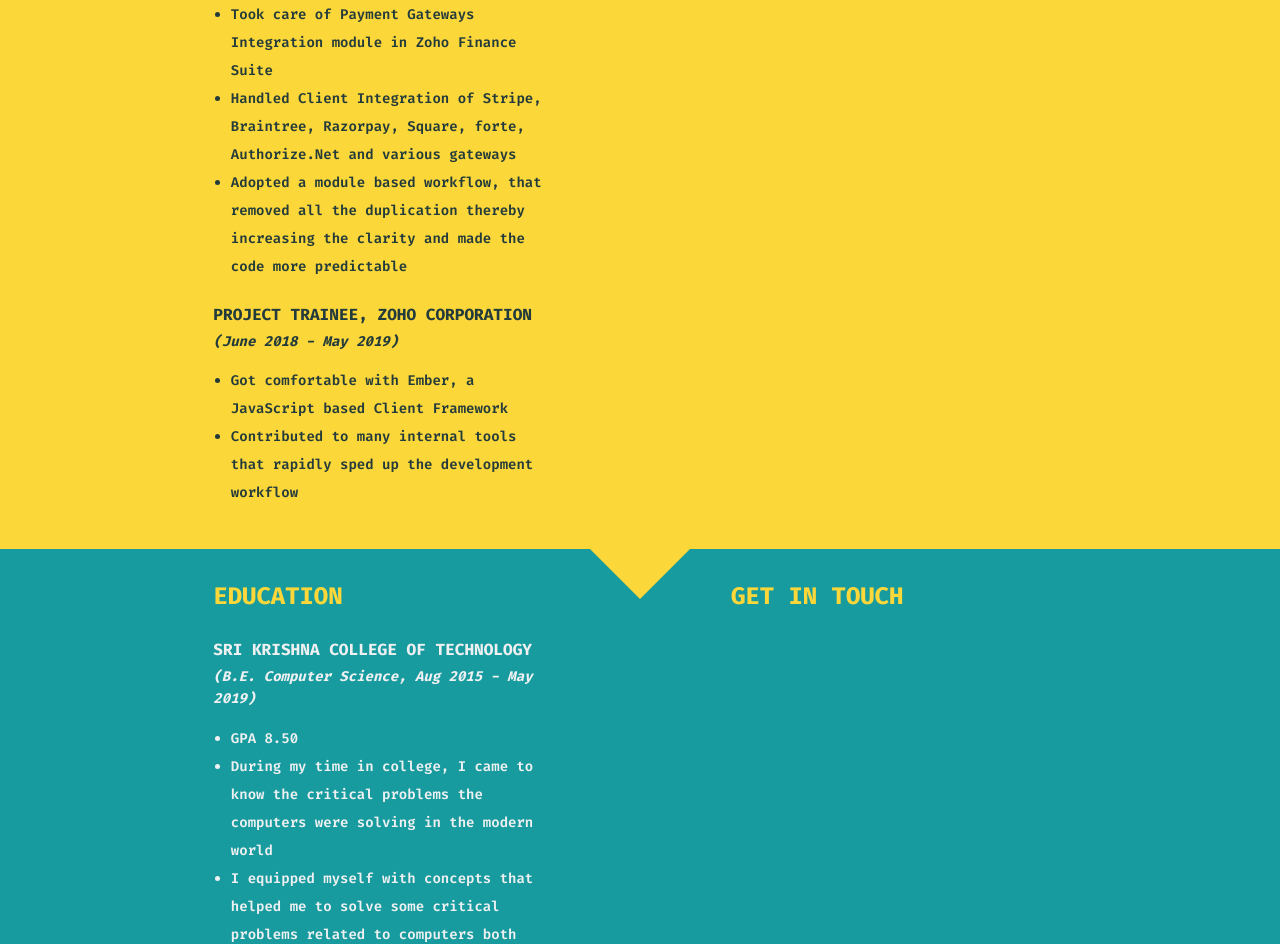
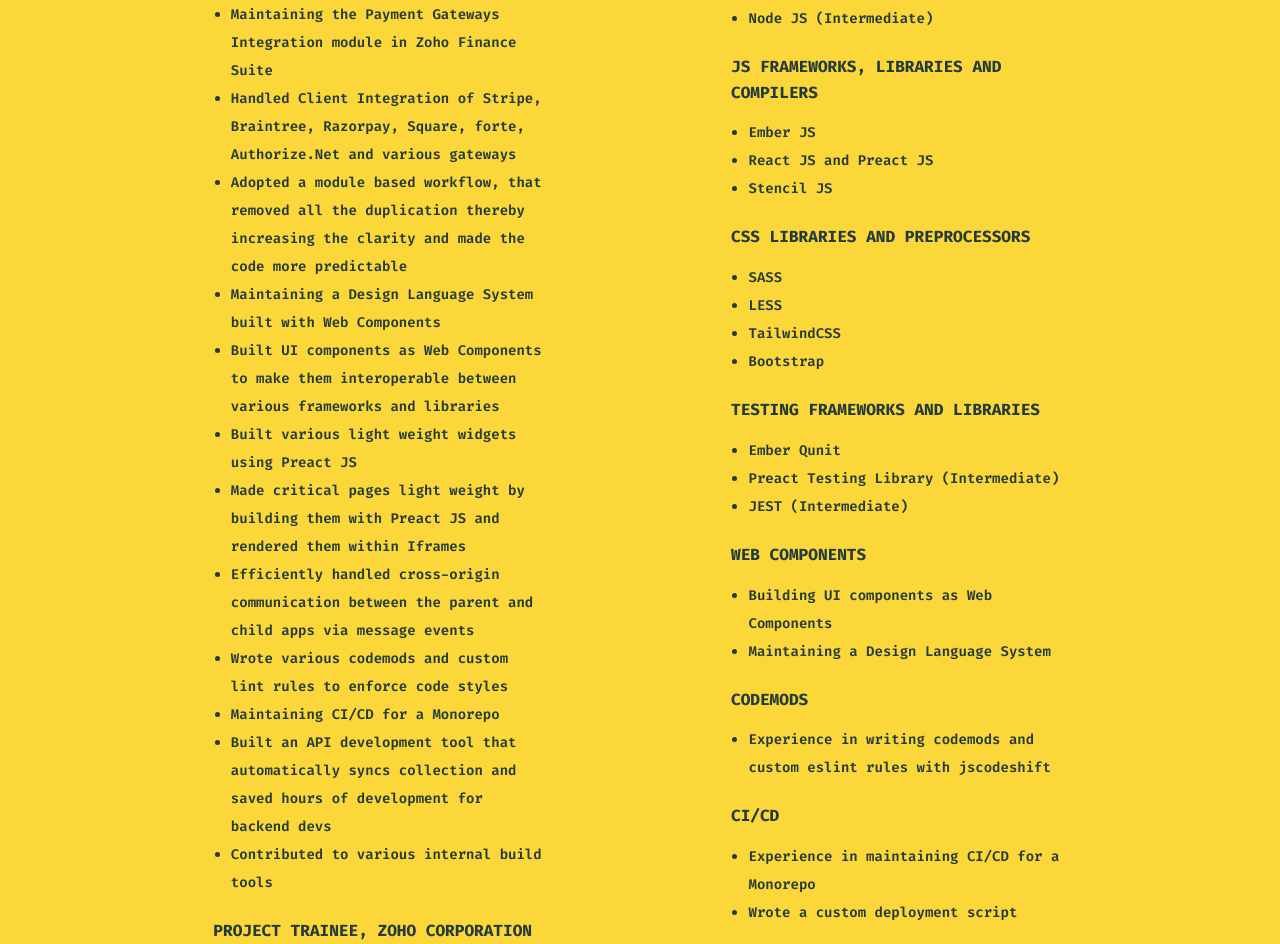
Before and after one commit to Aswathprabhu/profile, a Preact app: page / in a window 1280 px wide. Shown: the part 717-1661 px from the top of the page. Built offline with nearby package versions, Linux system fonts and the light colour scheme.

Commit message:
Adds Skills

```diff
--- a/src/footer.jsx
+++ b/src/footer.jsx
@@ -23,7 +23,7 @@
 
 export default function Footer() {
   return (
-    <div className="h-full text-white flex w-full">
+    <div className="h-full text-white flex w-full slide-in">
       <section className="w-1/2 mb-6">
         <h1 className="mb-6 text-yellow-100 uppercase">Education</h1>
         {
--- a/src/header.jsx
+++ b/src/header.jsx
@@ -3,7 +3,7 @@
 export default function Header() {
   return (
     <>
-      <section className="w-1/2 h-full text-white">
+      <section className="w-1/2 h-full text-white slide-in">
         <section className="mb-6 uppercase">
           <h1 className="text-yellow-100">Aswath Prabhu R</h1>
           <span className="font-bold">Software Developer</span>
@@ -31,7 +31,11 @@
         </section>
       </section>
       <aside className="w-1/2 flex justify-end h-full">
-        <img className="w-96 h-3/5 object-cover rounded-lg shadow-2xl" src="/profile.jpg" alt="Aswath Prabhu R" />
+        <img
+          className="w-96 h-3/5 object-cover rounded-lg shadow-2xl profile-img"
+          src="/profile.jpg"
+          alt="Aswath Prabhu R"
+        />
       </aside>
     </>
   );
--- a/src/main.jsx
+++ b/src/main.jsx
@@ -6,9 +6,18 @@
     place: 'Member Technical Staff, Zoho Corporation',
     timeline: <span><ProfExp />,&nbsp;May 2019 - Present</span>,
     doings: [
-      'Took care of Payment Gateways Integration module in Zoho Finance Suite',
+      'Maintaining the Payment Gateways Integration module in Zoho Finance Suite',
       'Handled Client Integration of Stripe, Braintree, Razorpay, Square, forte, Authorize.Net and various gateways',
-      'Adopted a module based workflow, that removed all the duplication thereby increasing the clarity and made the code more predictable'
+      'Adopted a module based workflow, that removed all the duplication thereby increasing the clarity and made the code more predictable',
+      'Maintaining a Design Language System built with Web Components',
+      'Built UI components as Web Components to make them interoperable between various frameworks and libraries',
+      'Built various light weight widgets using Preact JS',
+      'Made critical pages light weight by building them with Preact JS and rendered them within Iframes',
+      'Efficiently handled cross-origin communication between the parent and child apps via message events',
+      'Wrote various codemods and custom lint rules to enforce code styles',
+      'Maintaining CI/CD for a Monorepo',
+      'Built an API development tool that automatically syncs collection and saved hours of development for backend devs',
+      'Contributed to various internal build tools'
     ]
   },
   {
@@ -21,9 +30,44 @@
   }
 ]
 
+const SKILLS = [
+  {
+    type: 'Fundamentals',
+    values: ['Latest HTML and CSS', 'JavaScript (ES6 and above)', 'Node JS (Intermediate)']
+  },
+  {
+    type: 'JS Frameworks, Libraries and Compilers',
+    values: ['Ember JS', 'React JS and Preact JS', 'Stencil JS']
+  },
+  {
+    type: 'CSS Libraries and Preprocessors',
+    values: ['SASS', 'LESS', 'TailwindCSS', 'Bootstrap']
+  },
+  {
+    type: 'Testing Frameworks and Libraries',
+    values: ['Ember Qunit', 'Preact Testing Library (Intermediate)', 'JEST (Intermediate)']
+  },
+  {
+    type: 'Web Components',
+    values: ['Building UI components as Web Components', 'Maintaining a Design Language System']
+  },
+  {
+    type: 'Codemods',
+    values: ['Experience in writing codemods and custom eslint rules with jscodeshift']
+  },
+  {
+    type: 'CI/CD',
+    values: ['Experience in maintaining CI/CD for a Monorepo', 'Wrote a custom deployment script']
+  },
+  {
+    type: 'Other Technical Skills',
+    values: ['Web Performance, Web Assembly, Web Workers and Service Worker and PWA' ]
+  }
+]
+
 export default function Main() {
   return (
-    <div className="h-full text-green-200 flex w-full">
+    <div className="h-full text-green-200 flex w-full slide-in">
       <section className="w-1/2 mb-6">
         <h1 className="mb-6 uppercase">Work Background</h1>
         {
@@ -34,6 +78,22 @@
       </section>
       <section className="w-1/2 mb-6 ml-52">
         <h1 className="mb-6 uppercase">Skills</h1>
+        {
+          SKILLS.map(({ type, values }, index) => {
+            return (
+              <div className="mb-6" key={index}>
+                <h3 className="mb-4 uppercase">{type}</h3>
+                <ul className="list-disc ml-5">
+                  {
+                    values.map((item) => (
+                      <li>{item}</li>
+                    ))
+                  }
+                </ul>
+              </div>
+            )
+          })
+        }
       </section>
     </div>
   )
--- a/src/profile.jsx
+++ b/src/profile.jsx
@@ -8,7 +8,7 @@
 
 function Profile() {
   return (
-    <main className="wrapper h-full">
+    <main className="wrapper h-full slide-in">
       <article className="flex flex-col h-full leading-8">
         <section className="bg-green-200">
           <div className={`${styles['section-setup']} -mb-8`}>
--- a/src/styles/index.css
+++ b/src/styles/index.css
@@ -22,7 +22,15 @@
 }
 
 .wrapper {
-  animation: enter 0.6s;
+  animation: enter 0.3s ease-in-out;
+}
+
+.profile-img {
+  animation: enter 0.6s ease-in-out;
+}
+
+.slide-in {
+  animation: slide-in 0.9s ease-in-out;
 }
 
 h1,
@@ -84,3 +92,9 @@
       opacity: 1
   }
 }
+
+@keyframes slide-in {
+  0% {
+    transform: translateY(-10px);
+  }
+}
```
